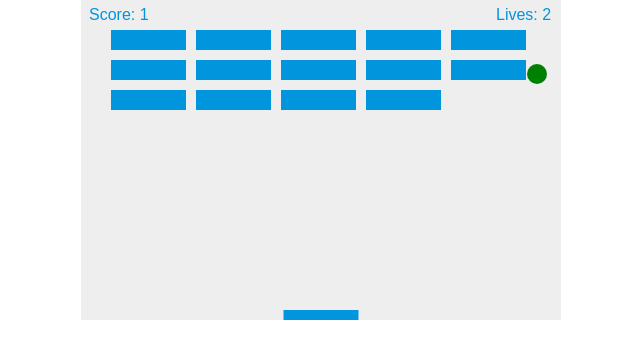
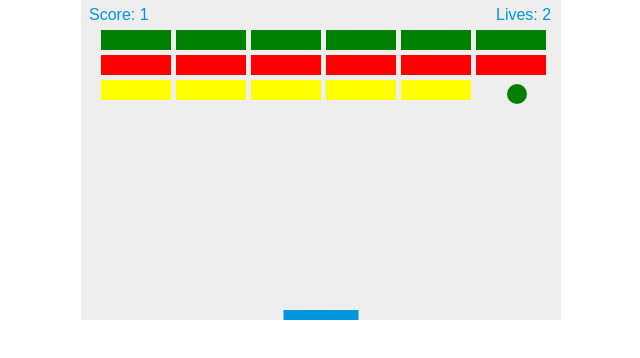
Before and after one commit to Sjlowman/SimpleGame, a website: page src/index.html in a window 1280 px wide. Shown: the whole page, without its empty margins (319-959 px from the left). Drawn offline with Linux system fonts and the light colour scheme.

Commit message:
Implement configurable different row colours

```diff
--- a/src/index.html
+++ b/src/index.html
@@ -25,12 +25,12 @@
       const paddleHeight = 10;
       const paddleWidth = 75;
       const brickRowCount = 3;
-      const brickColumnCount = 5;
-      const brickWidth = 75;
+      const brickColumnCount = 6;
+      const brickWidth = 70;
       const brickHeight = 20;
-      const brickPadding = 10;
+      const brickPadding = 5;
       const brickOffsetTop = 30;
-      const brickOffsetLeft = 30;
+      const brickOffsetLeft = 20;
       const bricks = [];
       for (let c = 0; c < brickColumnCount; c++) {
         bricks[c] = [];
@@ -48,6 +48,8 @@
       let leftPressed = false;
       let score = 0;
       let lives = 3;
+      let level = 1;
+      let rowColour = ["green", "red", "yellow"];
 
       document.addEventListener("keydown", keyDownHandler, false);
       document.addEventListener("keyup", keyUpHandler, false);
@@ -143,7 +145,8 @@
               bricks[c][r].y = brickY;
               ctx.beginPath();
               ctx.rect(brickX, brickY, brickWidth, brickHeight);
-              ctx.fillStyle = "#0095DD";
+              //ctx.fillStyle = "#0095DD";
+              ctx.fillStyle = rowColour[r];
               ctx.fill();
               ctx.closePath();
             }
```
Also changed, not shown: README.md.
